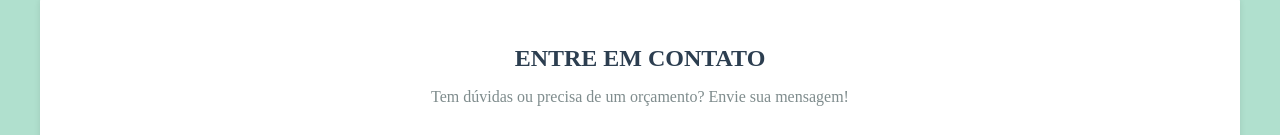
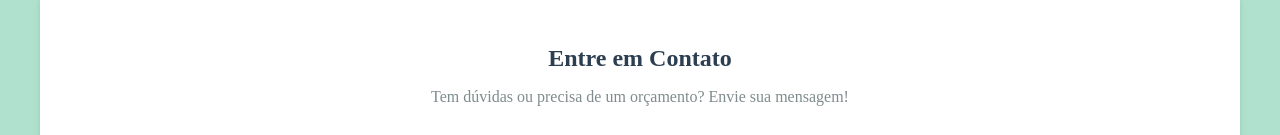
Before and after one commit to Patric49/business, a plain HTML site: page contato.html in a window 1280 px wide. Shown: the part 162-297 px from the top of the page. Drawn offline with Linux system fonts and the light colour scheme.

Commit message:
Update contato.html

```diff
--- a/contato.html
+++ b/contato.html
@@ -28,7 +28,7 @@
 
     <main class="contact-main">
         <section class="contact-section">
-            <h2>ENTRE EM CONTATO</h2>
+            <h2>Entre em Contato</h2>
             <p>Tem dúvidas ou precisa de um orçamento? Envie sua mensagem!</p>
 
             <form class="contact-form">
```
